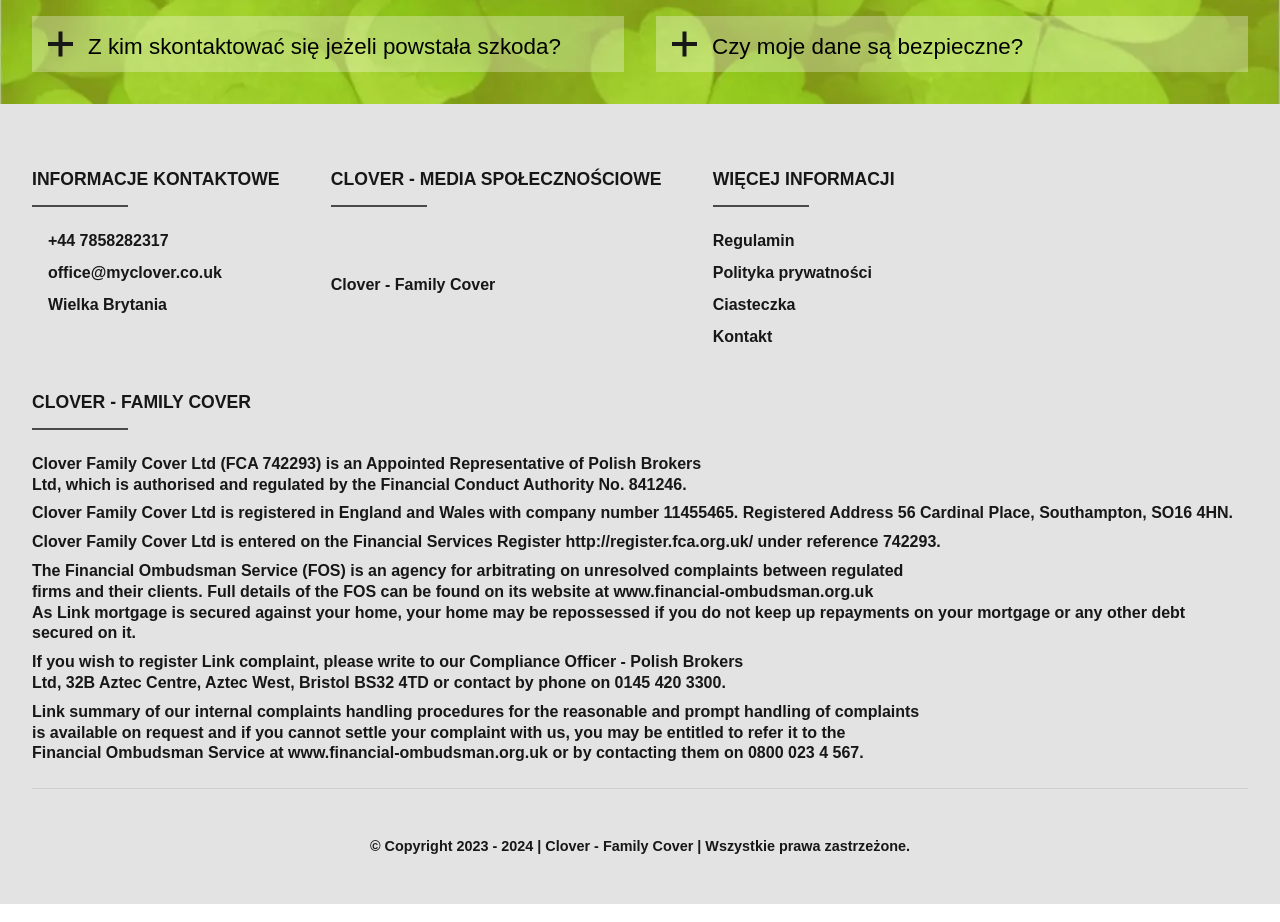
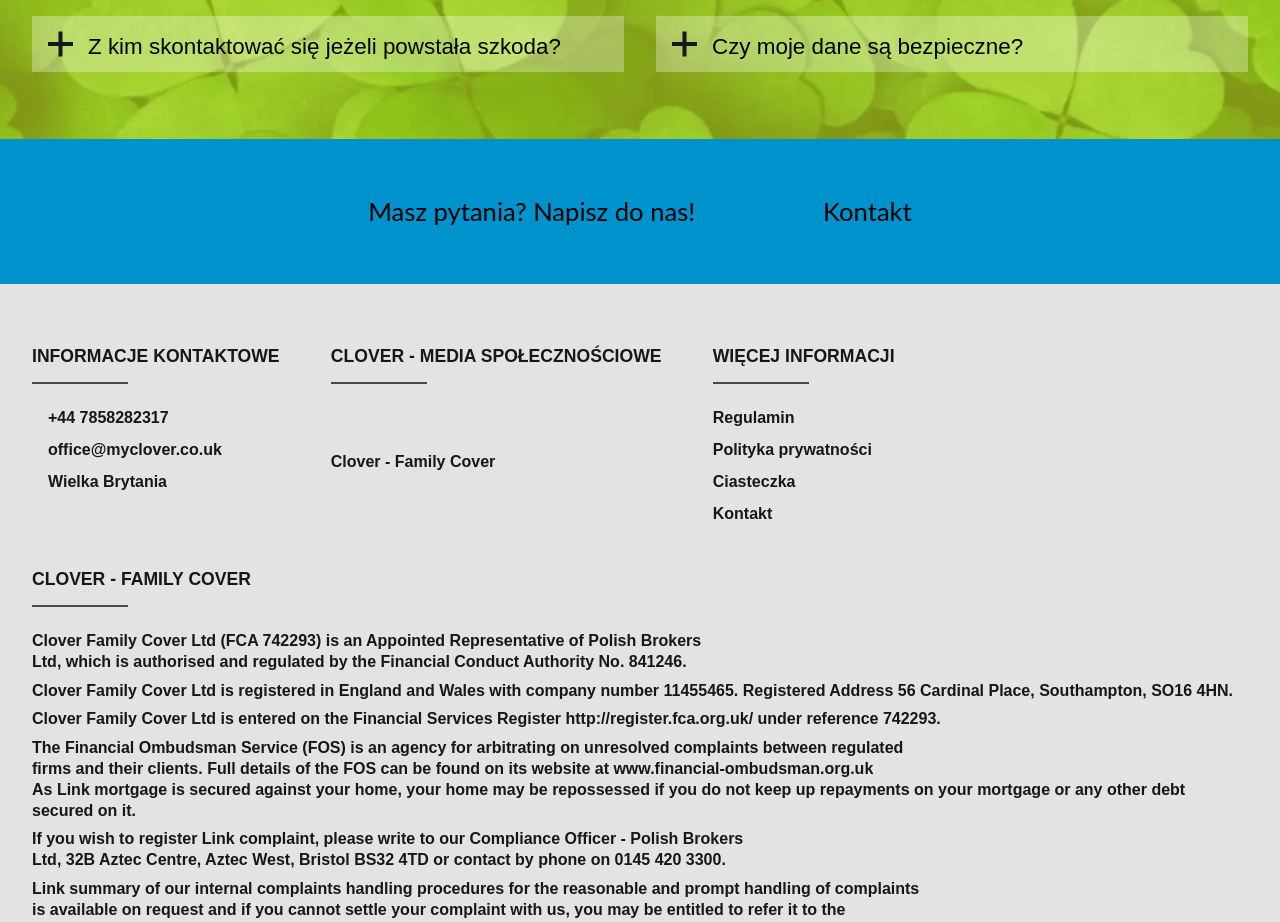
Before and after one commit to TZ-fn/MyClover, a React (Vite) app: page /about in a window 1280 px wide. Shown: the part 1960-2882 px from the top of the page. Built offline with nearby package versions, Linux system fonts and the light colour scheme; some icons are missing; a web font is replaced by a local one.

Commit message:
feat: create a "more questions" element

```diff
--- a/src/components/FAQ/FAQ.module.scss
+++ b/src/components/FAQ/FAQ.module.scss
@@ -40,3 +40,17 @@
     flex-direction: column;
   }
 }
+
+.moreQuestions {
+  position: relative;
+  bottom: -35px;
+  width: calc(100% + 4rem);
+  display: flex;
+  flex-direction: row;
+  align-items: center;
+  justify-content: center;
+  gap: 10vw;
+  background-color: var(--accent-color-blue);
+  font-size: clamp(1.3rem, 2vw, 1.6rem);
+  padding: 3.5rem 2rem;
+}
--- a/src/components/FAQ/FAQ.tsx
+++ b/src/components/FAQ/FAQ.tsx
@@ -2,6 +2,8 @@
 import cloverSeparator from "../../assets/clover-separator.webp";
 import Question from "./Question/Question";
 import styles from "./FAQ.module.scss";
+import { Link } from "react-router-dom";
+import NavigationItem from "components/Header/NavigationList/NavigationItem/NavigationItem";
 
 export default function FAQ() {
   const [translation] = useTranslation();
@@ -17,6 +19,12 @@
           return <Question key={i} FAQitem={FAQTranslation.questions[i]!} />;
         })}
       </div>
+      <div className={styles.moreQuestions}>
+        <p>{FAQTranslation.moreQuestions}</p>
+        <Link to="/contact">
+          <p>{FAQTranslation.contact}</p>
+        </Link>
+      </div>
     </section>
   );
 }
--- a/src/components/FAQ/Question/Question.module.scss
+++ b/src/components/FAQ/Question/Question.module.scss
@@ -8,7 +8,7 @@
   max-width: calc(50% - 1rem);
   overflow: hidden;
   cursor: pointer;
-  transition: all 0.2s ease-in-out;
+  transition: all 0.4s ease-in-out;
 
   &:last-child {
     margin-right: auto;
```
